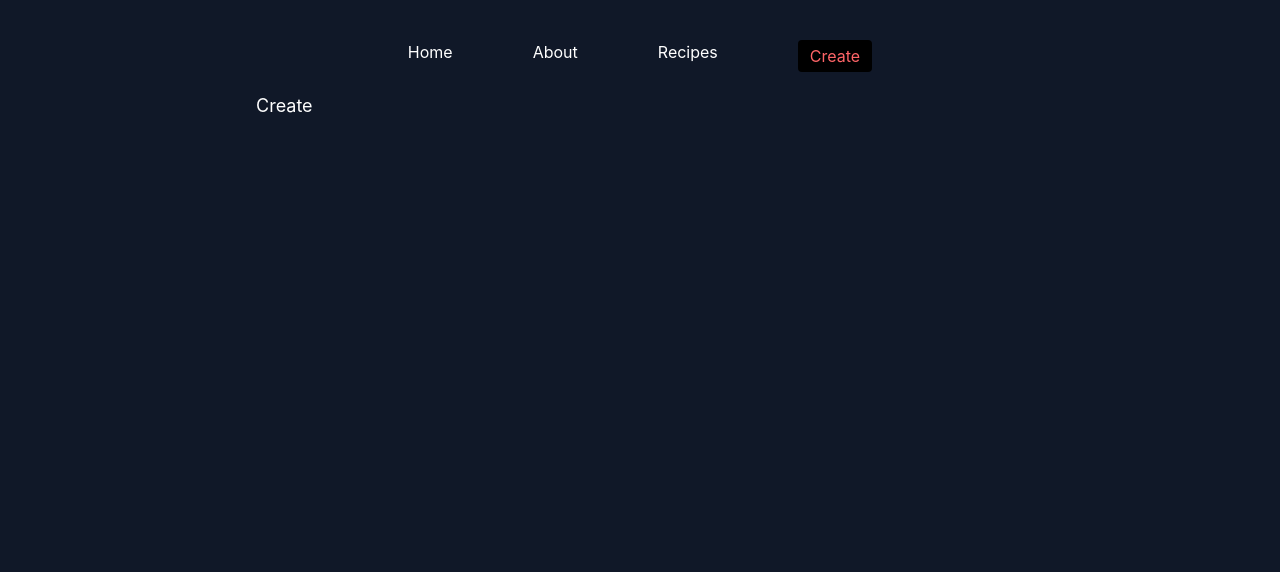
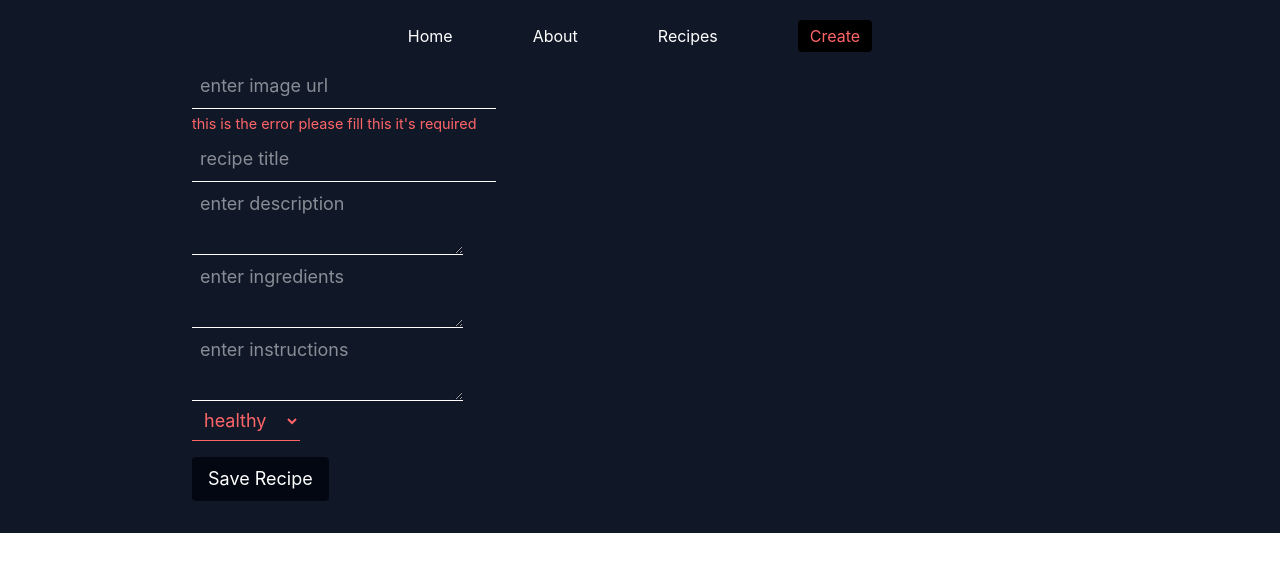
Before and after one commit to Nayan129/Recipe-Maker, a React (Vite) app: page /create-recipe in a window 1280 px wide. Shown: the top 572 px of the page. Built offline with nearby package versions, Linux system fonts and the light colour scheme.

Commit message:
ui recipemaker done

```diff
--- a/package.json
+++ b/package.json
@@ -14,6 +14,7 @@
     "nanoid": "^5.1.6",
     "react": "^19.2.0",
     "react-dom": "^19.2.0",
+    "react-hook-form": "^7.71.2",
     "react-router-dom": "^7.13.0",
     "react-toastify": "^11.0.5",
     "tailwindcss": "^4.2.0"
--- a/src/App.jsx
+++ b/src/App.jsx
@@ -3,7 +3,7 @@ import "./index.css";
 import MainRoutes from "./routes/MainRoutes";
 const App = () => {
   return (
-    <div className="bg-gray-900 h-screen w-screen text-white py-10 px-[20%]">
+    <div className="bg-gray-900 h-full w-screen text-white py-5 px-[15%]">
       <Navbar />
       <MainRoutes />
     </div>
--- a/src/components/Navbar.jsx
+++ b/src/components/Navbar.jsx
@@ -2,7 +2,7 @@ import { NavLink } from "react-router-dom";
 
 const Navbar = () => {
   return (
-    <div className="flex justify-center gap-x-20 text-md">
+    <div className="flex justify-center items-center gap-x-20 text-md">
       <NavLink className={(e) => (e.isActive ? "text-red-500" : "")} to="/">
         Home
       </NavLink>
--- a/src/pages/Create.jsx
+++ b/src/pages/Create.jsx
@@ -1,5 +1,69 @@
+import { nanoid } from "nanoid";
+import { useForm } from "react-hook-form";
+
 const Create = () => {
-  return <div className="">Create</div>;
+  const { register, handleSubmit } = useForm();
+
+  const submitHandler = (data) => {
+    data.id = nanoid();
+    console.log(data);
+  };
+  return (
+    <div>
+      <form onSubmit={handleSubmit(submitHandler)}>
+        <input
+          className="border-b outline-0 p-2 block"
+          {...register("url")}
+          type="url"
+          placeholder="enter image url"
+        />
+        <small className="text-red-400">
+          this is the error please fill this it's required
+        </small>
+
+        <input
+          className="border-b outline-0 p-2 block"
+          {...register("title")}
+          type="text"
+          placeholder="recipe title"
+        />
+
+        <textarea
+          className="border-b outline-0 p-2 block"
+          {...register("description")}
+          type="text"
+          placeholder="enter description"
+        />
+
+        <textarea
+          className="border-b outline-0 p-2 block"
+          {...register("ingredients")}
+          type="text"
+          placeholder="enter ingredients"
+        />
+
+        <textarea
+          className="border-b outline-0 p-2 block"
+          {...register("instructions")}
+          type="text"
+          placeholder="enter instructions"
+        />
+
+        <select
+          className="border-b outline-0 p-2 block text-red-400"
+          {...register("categories")}
+        >
+          <option value="categary-1">healthy</option>
+          <option value="categary-1">veg</option>
+          <option value="categary-1">non-veg</option>
+        </select>
+
+        <button className="bg-gray-950 mt-4 py-2 px-4 rounded cursor-pointer active:scale-90">
+          Save Recipe
+        </button>
+      </form>
+    </div>
+  );
 };
 
 export default Create;
--- a/src/routes/MainRoutes.jsx
+++ b/src/routes/MainRoutes.jsx
@@ -6,7 +6,7 @@ import Create from "../pages/Create";
 
 const MainRoutes = () => {
   return (
-    <div className="py-5 text-lg">
+    <div className="py-3 text-lg">
       <Routes>
         <Route path="/" element={<Home />} />
         <Route path="/about" element={<About />} />
```
Also changed, not shown: 1 other file (tests, documents, lock files or other folders).
